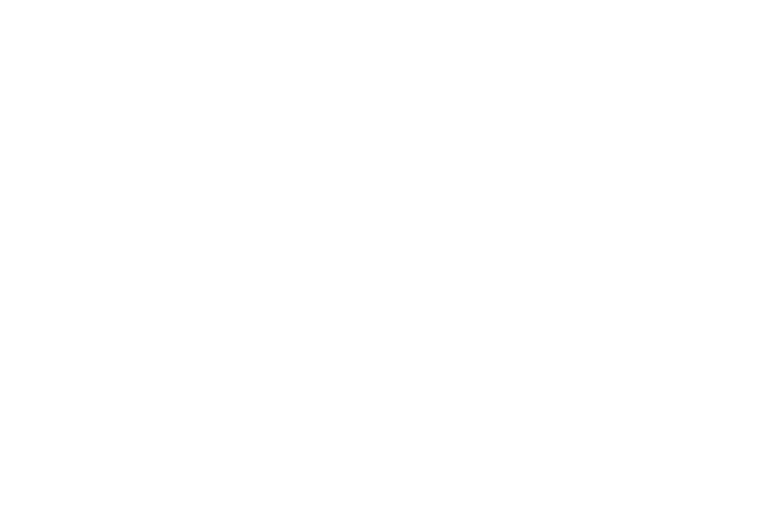
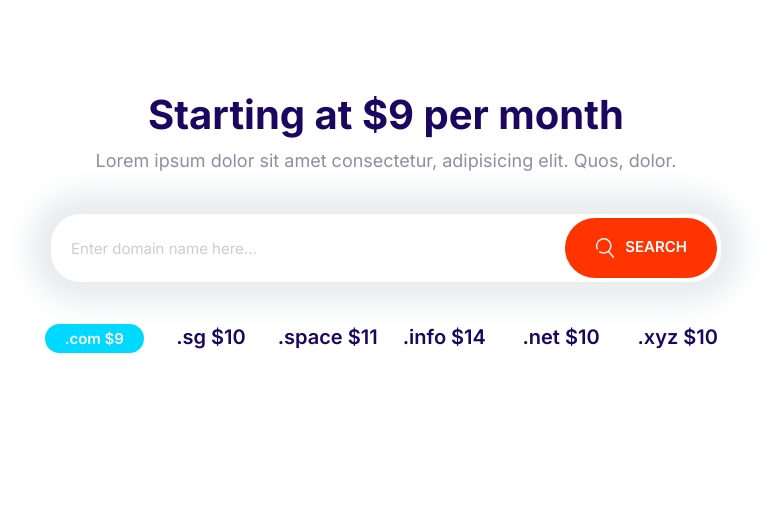
Before and after one commit to SamGitHub3/moshifybysam, a plain HTML site: page index.html in a window 1280 px wide. Shown: the whole page, without its empty margins (254-1025 px from the left). Drawn offline with Linux system fonts and the light colour scheme.

Commit message:
Defining domain block.

```diff
--- a/css/styles.css
+++ b/css/styles.css
@@ -203,10 +203,18 @@ a {
     font-size: 1.8rem;
     font-weight: 600;
     margin: 1rem 0;
+    outline: 0;
     padding: 2rem 3rem;
     text-align: center;
     text-transform: uppercase;
     white-space: nowrap;
+}
+
+.btn .icon {
+    width: 2rem;
+    height: 2rem;
+    margin-right: 1rem;
+    vertical-align: middle;
 }
 
 .btn--primary {
@@ -287,7 +295,7 @@ a {
 .input-group .input {
     border: 0;
     flex-grow: 1;
-    padding: 1.5rem 1rem;
+    padding: 1.5rem 2rem;
 }
 
 .input-group .btn {
@@ -712,3 +720,29 @@ a {
         align-self: center;
     }
 }
+
+/* Domain Block */
+
+.block-domain .input-group {
+    box-shadow: 0 0 30px 20px #e6ebee;
+    border: 0;
+    margin: 4rem auto;
+    max-width: 670px;
+}
+
+.block-domain__prices {
+    display: grid;
+    grid-template-columns: repeat(3, 1fr);
+    grid-template-rows: repeat(2, 6rem);
+    font-size: 2rem;
+    font-weight: 600;
+    justify-items: center;
+    max-width: 700px;
+    margin: 0 auto;
+}
+
+@media screen and (min-width: 768px) {
+    .block-domain__prices {
+        grid-template-columns: repeat(auto-fit, minmax(10rem, 1fr));
+    }
+}
--- a/index.html
+++ b/index.html
@@ -18,6 +18,34 @@
     ></script>
   </head>
   <body>
+    <section class="block container block-domain">
+      <header class="block__header">
+        <h2>Starting at $9 per month</h2>
+        <p>
+          Lorem ipsum dolor sit amet consectetur, adipisicing elit. Quos, dolor.
+        </p>
+      </header>
+      <div class="input-group">
+        <input
+          type="text"
+          class="input"
+          placeholder="Enter domain name here..."
+        />
+        <button class="btn btn--accent">
+          <svg class="icon icon--white">
+            <use xlink:href="images/sprite.svg#search"></use></svg
+          >Search
+        </button>
+      </div>
+      <ul class="list block-domain__prices">
+        <li><span class="badge badge--secondary">.com $9</span></li>
+        <li>.sg $10</li>
+        <li>.space $11</li>
+        <li>.info $14</li>
+        <li>.net $10</li>
+        <li>.xyz $10</li>
+      </ul>
+    </section>
     <script src="js/main.js"></script>
   </body>
 </html>
```
Also changed, not shown: css/components/domain-block.html (added, +24 -0 lines), css/components/input-groups.html (+1 -6 lines), css/components/inputs.html (added, +1 -0 lines).
